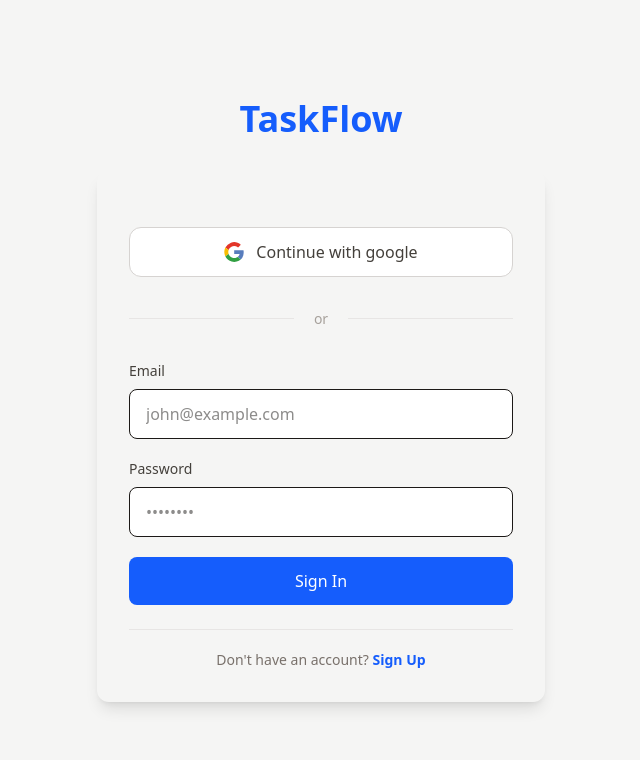
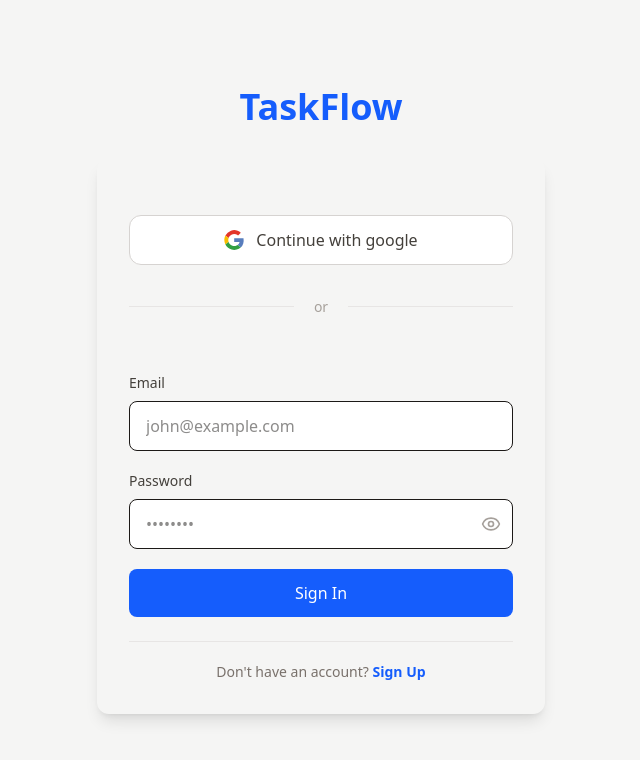
Before and after one commit to ujjwal149/task_management_app, a Next.js app in the folder client/: page /signin in a window 1280 px wide. Shown: the top 760 px of the page, without its empty margins (319-959 px from the left). Built offline with nearby package versions, Linux system fonts and the light colour scheme; no server answers.

Commit message:
Ui: team and signin page ui updated

```diff
--- a/client/app/(auth)/signin/page.tsx
+++ b/client/app/(auth)/signin/page.tsx
@@ -1,19 +1,18 @@
 "use client";
 
-import { useEffect } from "react";
+import { useEffect,useState } from "react";
 import { useRouter } from "next/navigation";
 
 import { useForm } from "react-hook-form";
 import { zodResolver } from "@hookform/resolvers/zod";
 
+import {Eye,EyeOff} from "lucide-react"
+
 import AuthCard from "@/components/ui/AuthCard";
 import Button from "@/components/ui/Button";
 import Input from "@/components/ui/Input";
 
-import {
-  signInSchema,
-  SignInFormData,
-} from "@/validations/auth.schema";
+import { signInSchema, SignInFormData,} from "@/validations/auth.schema";
 
 import { signin } from "@/services/auth.service";
 import { useAuth } from "@/hooks/useAuth";
@@ -26,6 +25,8 @@
 
   const { user, loading, setUser } = useAuth();
 
+  const [showPassword,setShowPassword] = useState(false);
+
   useEffect(() => {
     if (!loading && user) {
       router.replace("/dashboard");
@@ -35,6 +36,7 @@
   const {
     register,
     handleSubmit,
+    setError,
     formState: { errors },
   } = useForm<SignInFormData>({
     resolver: zodResolver(signInSchema),
@@ -48,6 +50,14 @@
 
       router.replace("/dashboard");
     } catch (error: any) {
+      const backendMessage = error.response?.data?.message ||
+            "Something went wrong";
+
+      setError("password",{
+        type: "server",
+        message: backendMessage,
+      });
+
       console.log(error.response?.data);
     }
   };
@@ -78,6 +88,15 @@
           </div>
 
           <Divider/>
+
+            <div className="relative h-6 w-full">
+              {errors.password && (
+                <p className="absolute inset-x-0 top-0 text-center text-sm font-medium text-red-500 animate-fadeIn">
+                  {errors.password.message}
+                </p>
+              )}
+            </div>
+
 
           <form
             onSubmit={handleSubmit(onSubmit)}
@@ -114,17 +133,30 @@
                 Password
               </label>
 
+              <div className="relative">
               <Input
-                type="password"
+                type={showPassword? "text" : "password"}
                 placeholder="••••••••"
+                className="pr-10"
                 {...register("password")}
               />
 
-              {errors.password && (
-                <p className="mt-2 text-sm text-red-500">
-                  {errors.password.message}
-                </p>
-              )}
+              <button
+              type="button"
+              onClick={() => setShowPassword(!showPassword)}
+              className="absolute inset-y-0 right-0 pr-3 flex
+              items-center text-stone-400 hover:text-stone-600 cursor-pointer select-none"
+              aria-label={showPassword ? "Hide Password " : "Show Password"}
+              >
+                {showPassword ? (
+                  <EyeOff className="h-5 w-5"/>
+                ):(
+                  <Eye className="h-5 w-5" />
+                )}
+              </button>
+
+              </div>
+
 
             </div>
 
```
Also changed, not shown: 1 other file (tests, documents, lock files or other folders).
